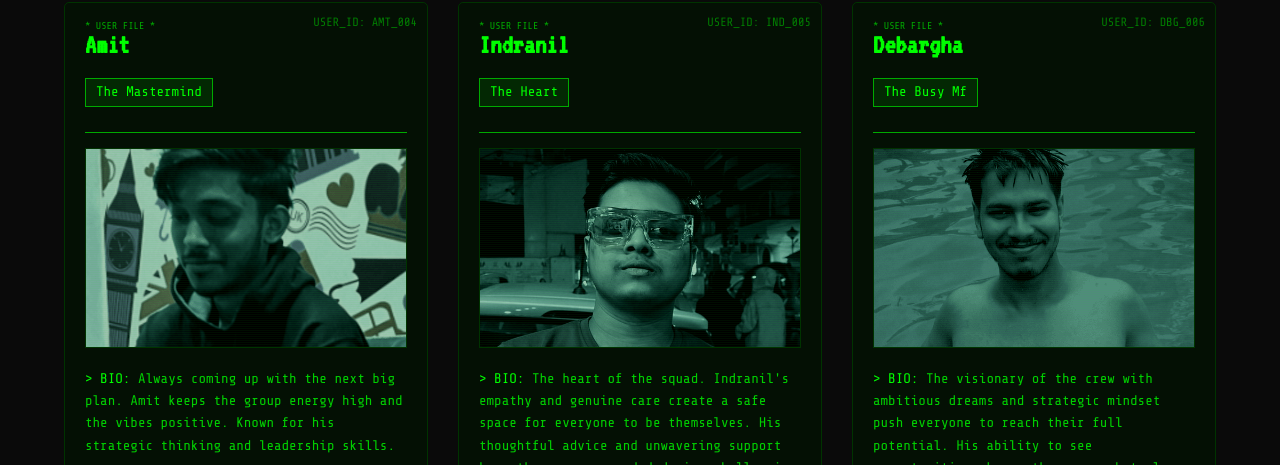
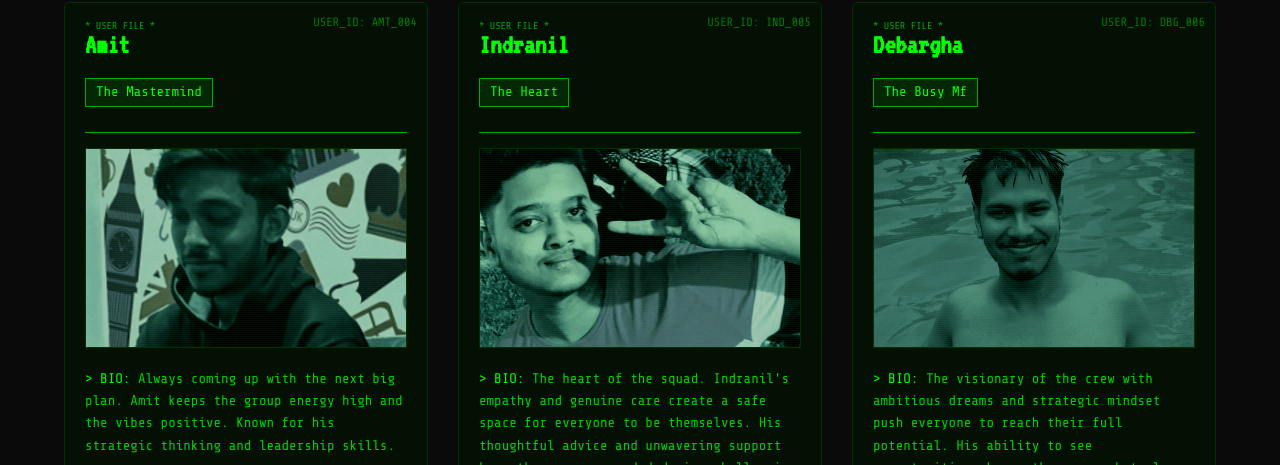
Before and after one commit to ELiTE0005/egolessbois, a plain HTML site: page index.html in a window 1280 px wide. Shown: the part 1345-1810 px from the top of the page. Drawn offline with nearby package versions, Linux system fonts and the light colour scheme; animation ran at ten frames a second.

Commit message:
more photos

```diff
--- a/index.html
+++ b/index.html
@@ -1268,7 +1268,7 @@
                             </div>
 
                             <div class="friend-avatar">
-                                <img src="indranil.jpg" alt="Indranil">
+                                <img src="indra.png" alt="Indranil">
                             </div>
 
                             <p class="friend-bio">The heart of the squad. Indranil's empathy and genuine care create a safe space for everyone to be themselves. His thoughtful advice and unwavering support keep the group grounded during challenging times and celebrating during the good ones.</p>
```
Also changed, not shown: indra.png (added), indranil.jpg (deleted).
